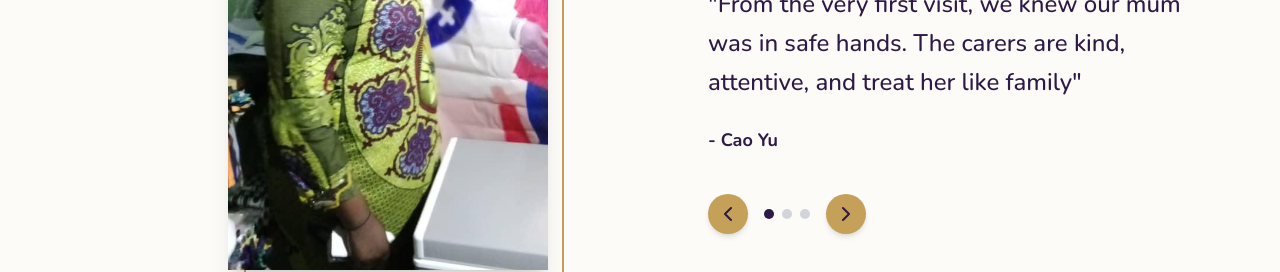
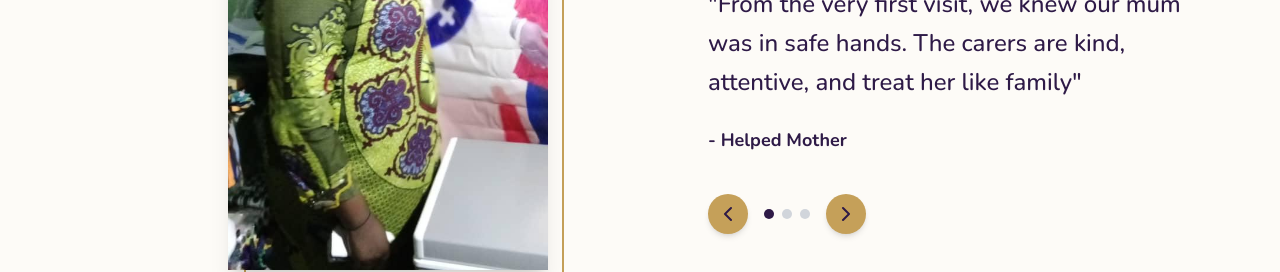
Before and after one commit to adesinaisaiah100/worin, a Next.js app: page / in a window 1280 px wide. Shown: the part 1820-2092 px from the top of the page. Built offline with nearby package versions, Linux system fonts and the light colour scheme.

Commit message:
amde sie changes to the testimonies section

```diff
--- a/app/components/testimonials.tsx
+++ b/app/components/testimonials.tsx
@@ -14,7 +14,7 @@ export default function Testimonials() {
         rating: 5,
         quote:
           "From the very first visit, we knew our mum was in safe hands. The carers are kind, attentive, and treat her like family",
-        author: "Cao Yu",
+        author: "Helped Mother",
       },
       {
         kind: "video" as const,
```
